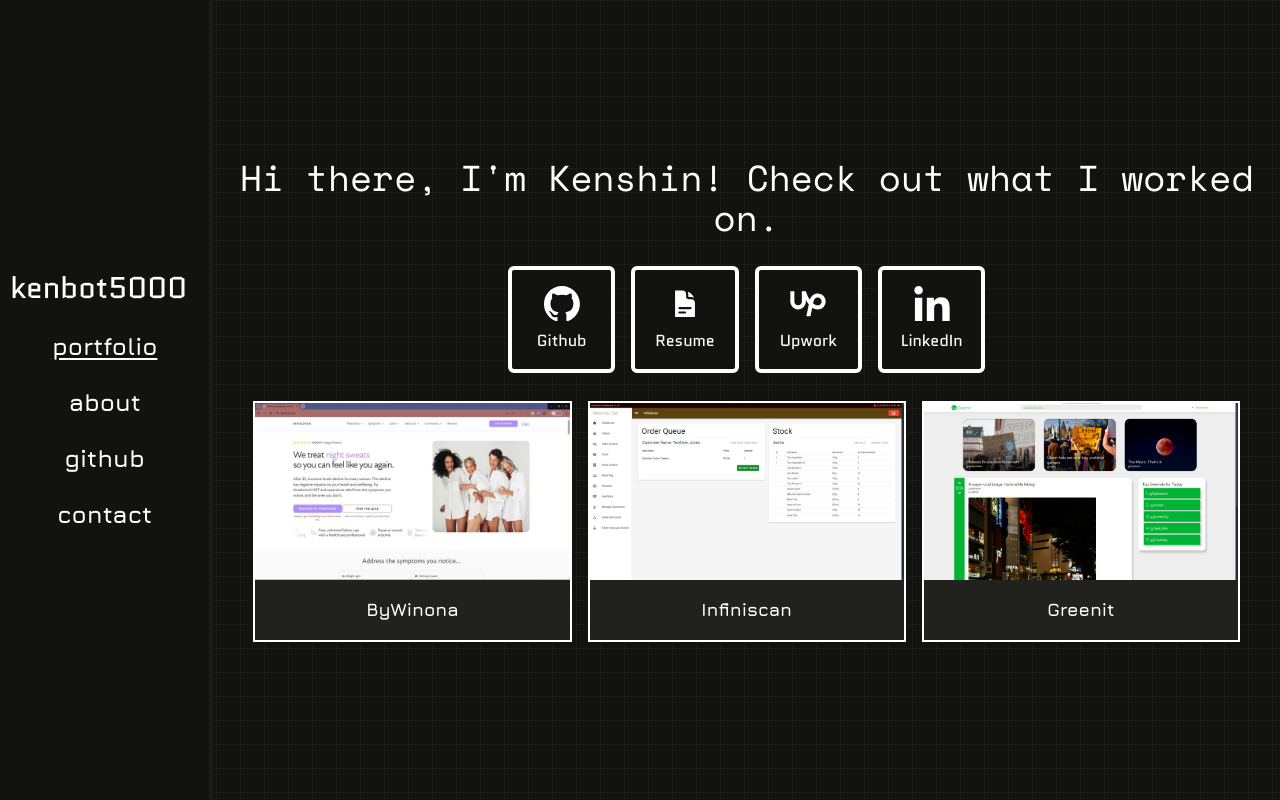
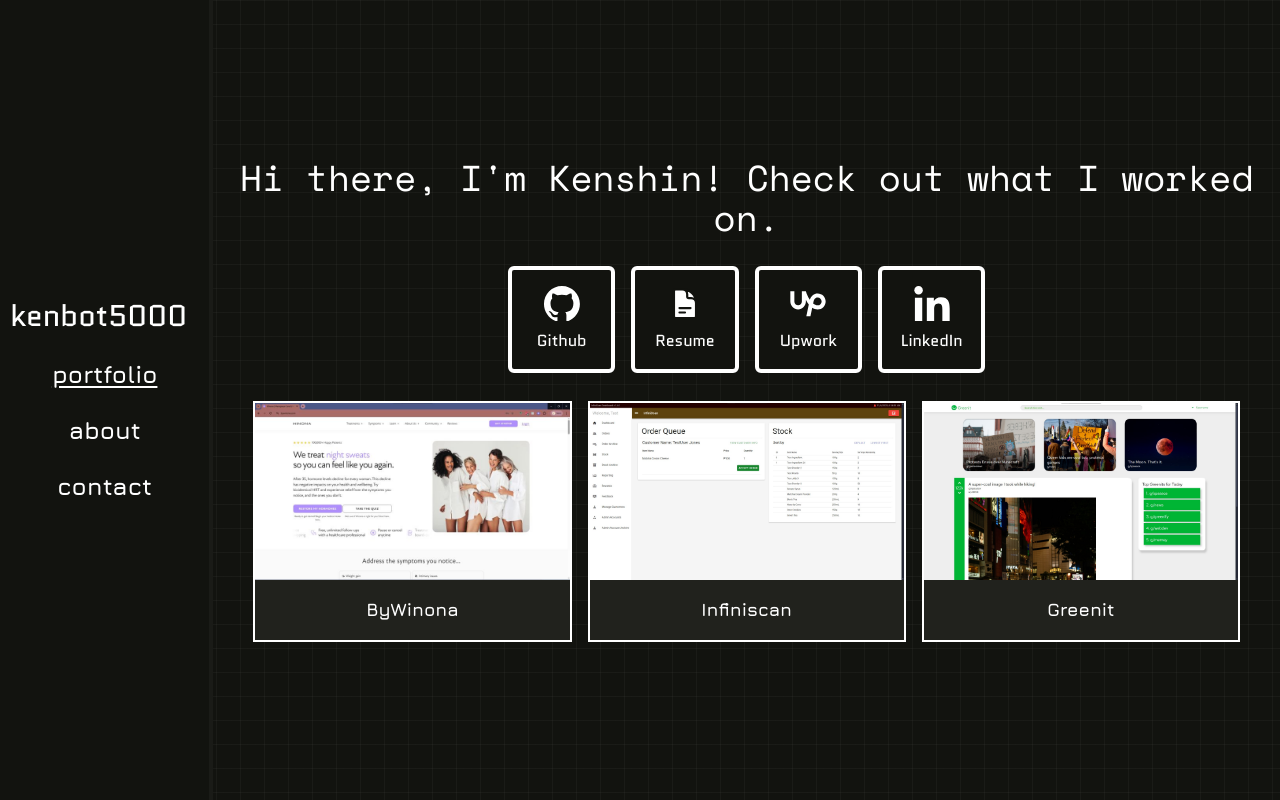
Before and after one commit to kenbot5000/portfolio, a Vue app: page / in a window 1280 px wide. Built offline with nearby package versions, Linux system fonts and the light colour scheme.

Commit message:
chore: remove github link from navbar

```diff
--- a/src/components/navbar/MainNavbar.vue
+++ b/src/components/navbar/MainNavbar.vue
@@ -4,7 +4,6 @@ import NavItem from '@/components/navbar/NavItem.vue'
 const navItems = [
   { text: 'portfolio', link: 'portfolio' },
   { text: 'about', link: 'about' },
-  { text: 'github', link: 'github' },
   { text: 'contact', link: 'contact' }
 ]
 </script>
--- a/src/router/index.js
+++ b/src/router/index.js
@@ -22,14 +22,6 @@ const router = createRouter({
       name: 'contact',
       component: Contact,
     },
-    {
-      path: '/github',
-      name: 'github',
-      beforeEnter() {
-        window.open('https://github.com/kenbot5000', '_blank')
-        this.$router.go(-1)
-      },
-    },
   ],
 })
 
```
